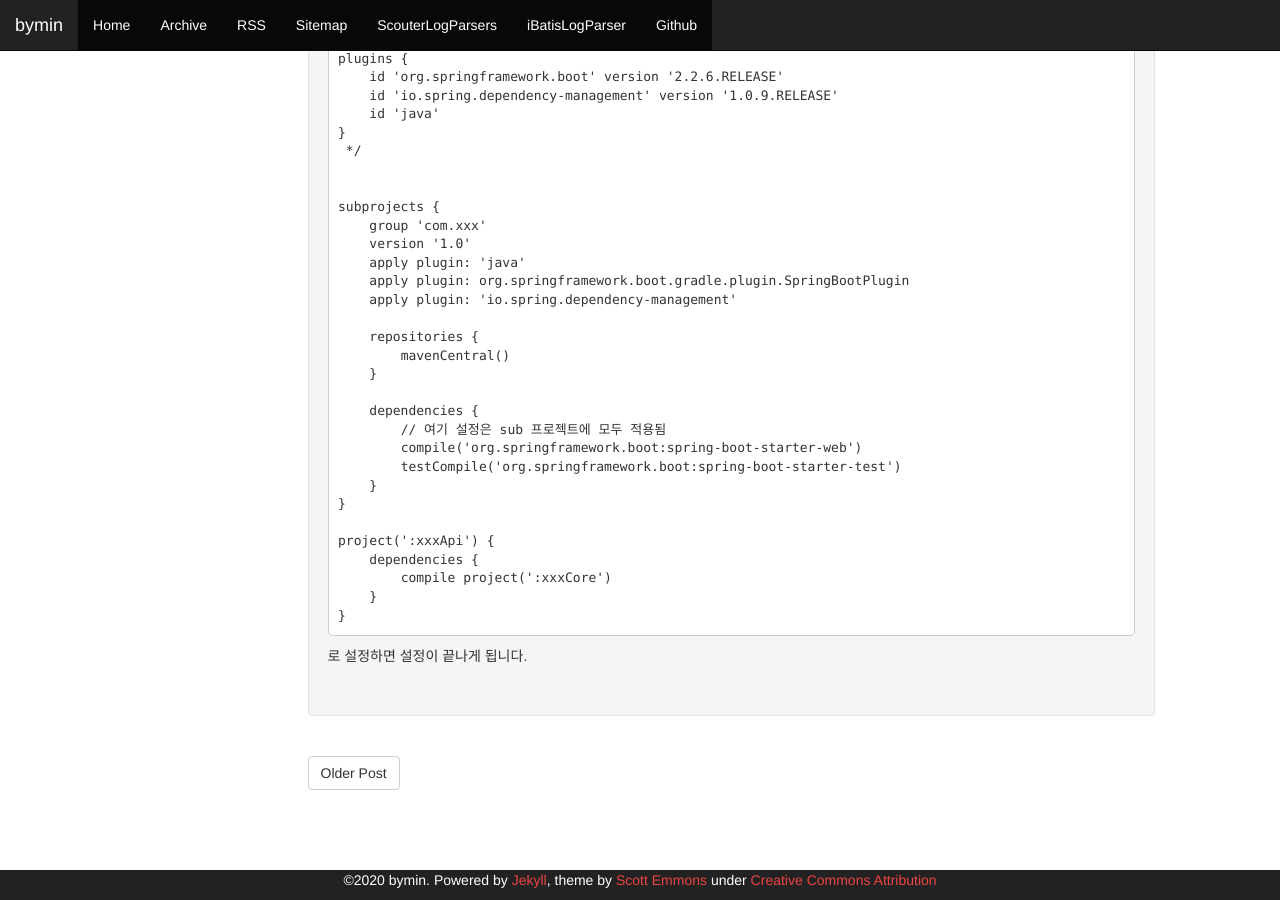
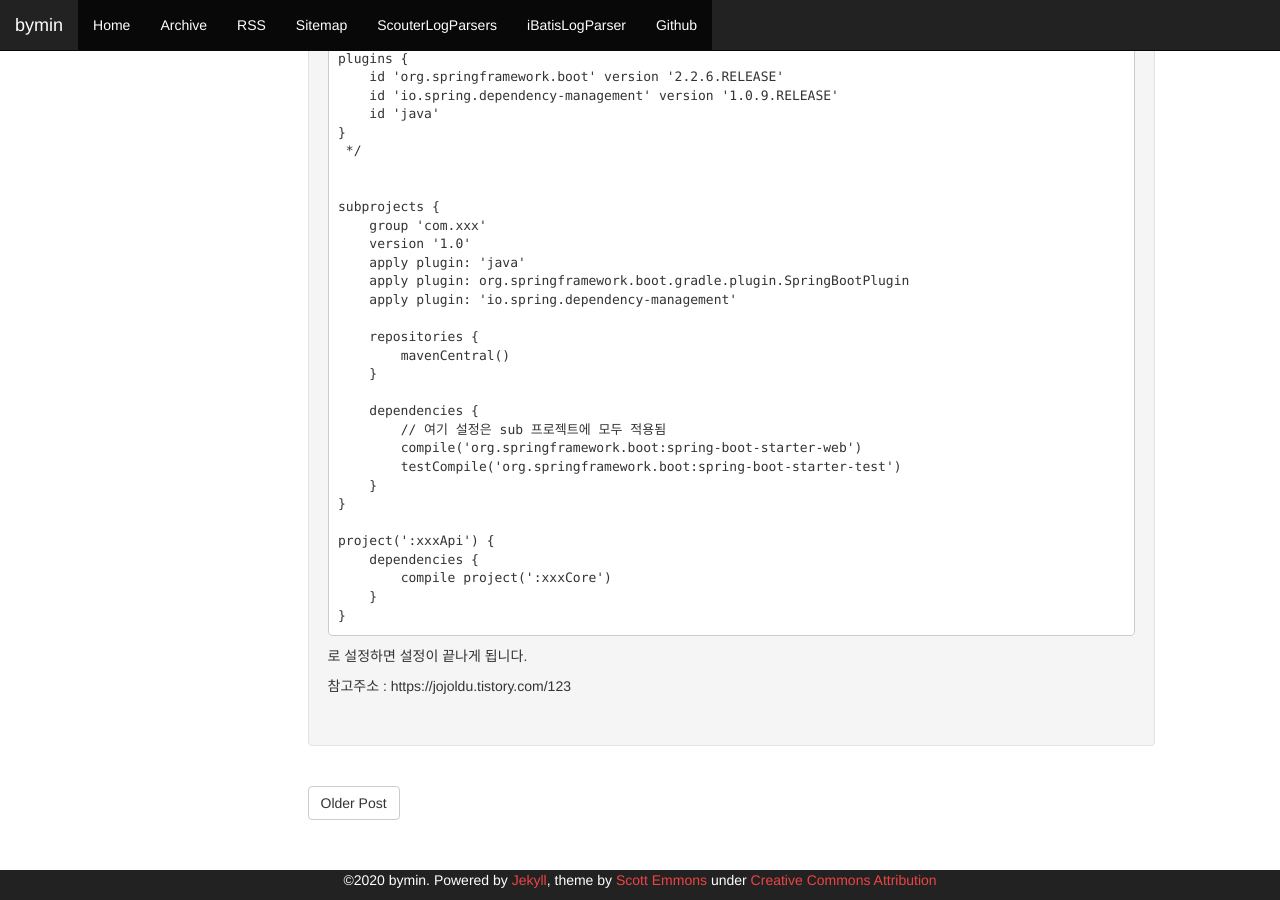
Before and after one commit to youngclown/youngclown.github.io, a Jekyll site: the page built from _posts/2020-06-10-spring_boot_git_gradle.md, in a window 1280 px wide and 900 px high, scrolled down 1962 px. Built offline with Jekyll 4.4.1, drawn with Linux system fonts in a browser that asks for light colours; nearby versions of some CDN libraries.

Commit message:
참고주소 추가

````diff
--- a/_posts/2020-06-10-spring_boot_git_gradle.md
+++ b/_posts/2020-06-10-spring_boot_git_gradle.md
@@ -159,3 +159,6 @@ project(':xxxApi') {
 }
 ```
 로 설정하면 설정이 끝나게 됩니다.
+
+
+참고주소 : https://jojoldu.tistory.com/123
````
